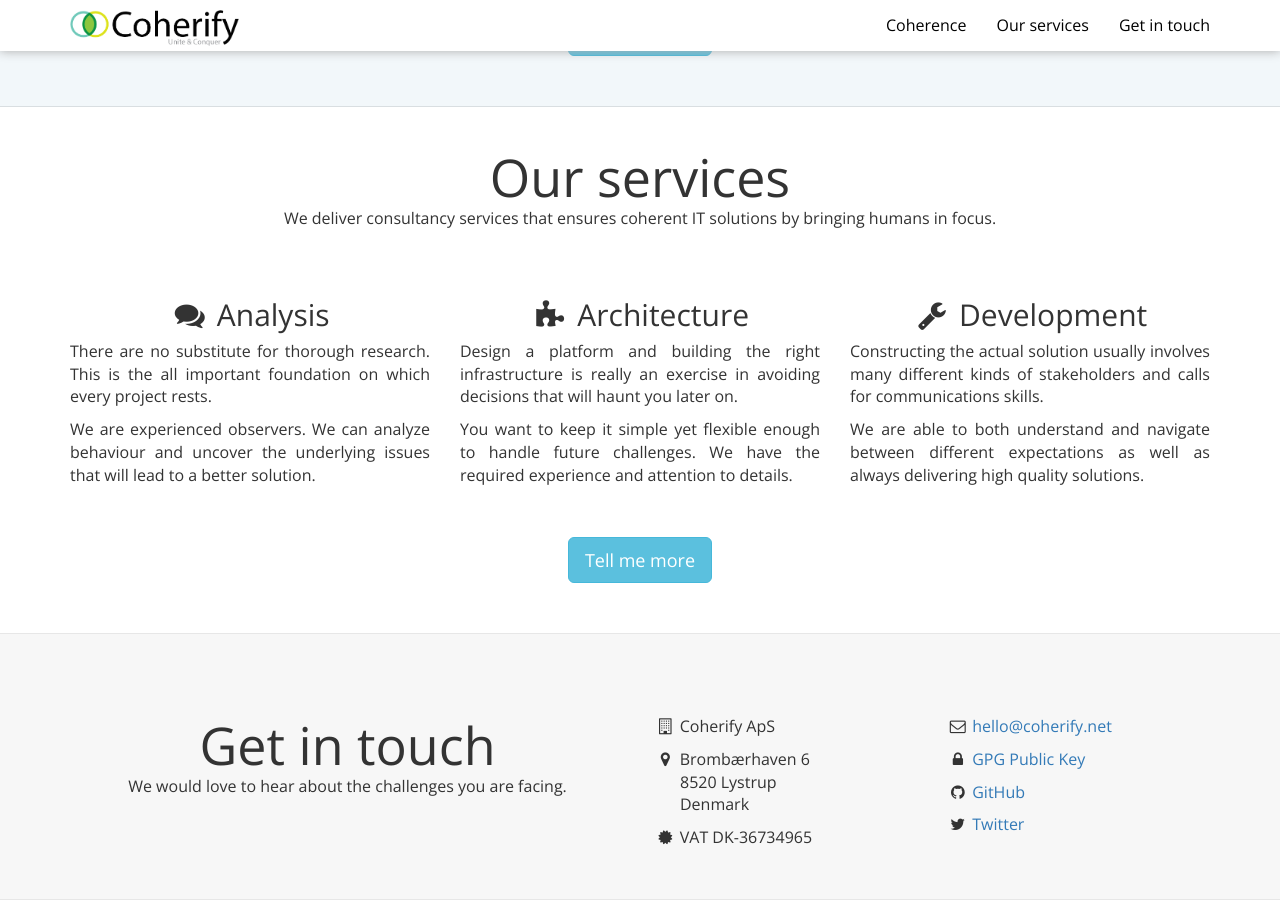
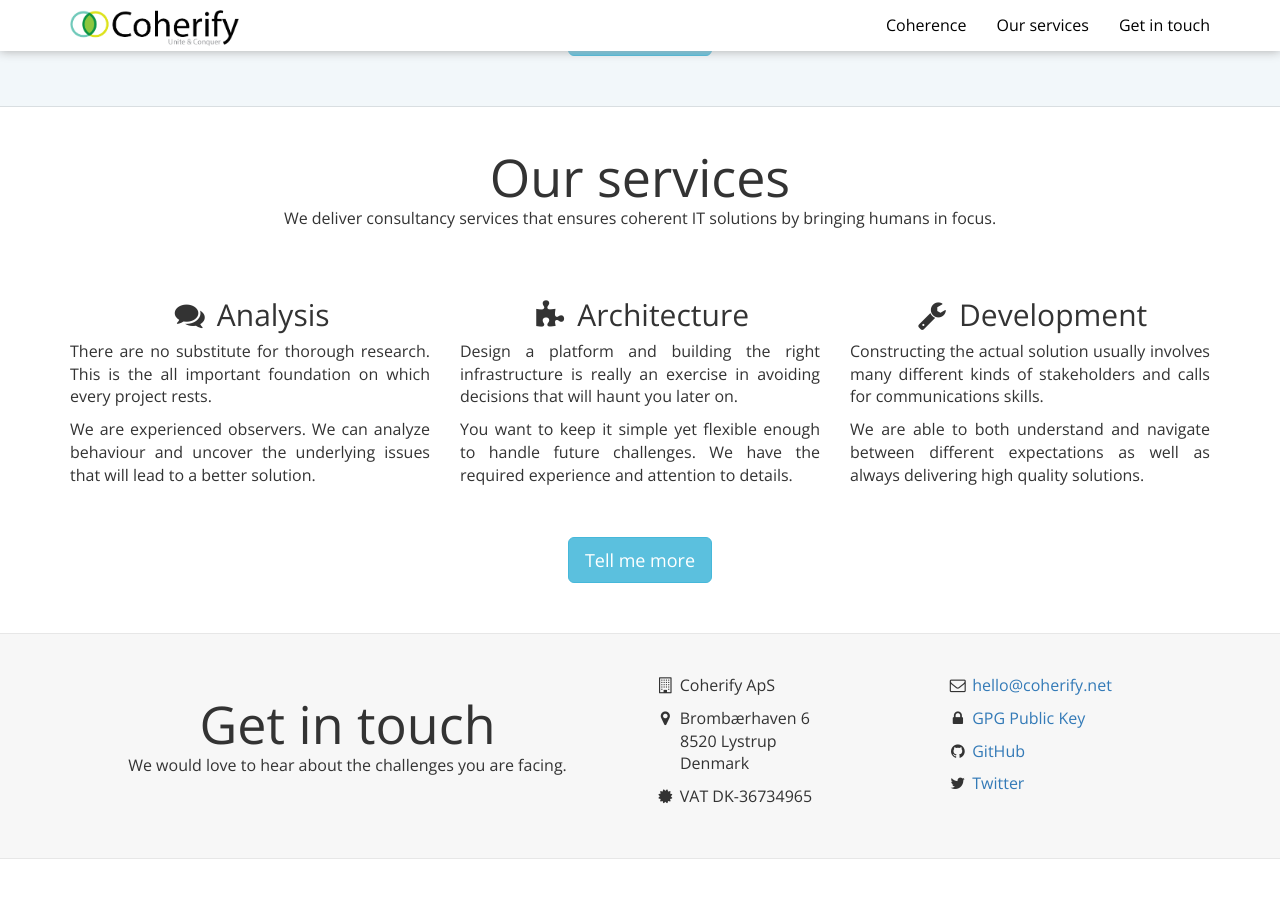
Before and after one commit to coherify/coherify.github.io, a Jekyll site: the page built from index.md, in a window 1280 px wide and 900 px high, scrolled down 889 px. Built offline with Jekyll 4.4.1, drawn with Linux system fonts in a browser that asks for light colours; nearby versions of some CDN libraries; after the commit the page ends 1748 px from its top, so only the background shows below that.

Commit message:
remove leftover elements + css tweaks

```diff
--- a/_includes/footer.html
+++ b/_includes/footer.html
@@ -1,12 +1,7 @@
 <div id="page-footer" class="owell-grey">
     <div class="container">
         <div class="row">
-            <div class="col-md-12">
-
-            </div>
-        </div>
-        <div class="row">
-            <div class="col-md-6 text-center">
+            <div class="col-md-6 text-center" style="padding: 20px 0;">
                 <h2 style="padding: 0; margin: 0">Get in touch</h2>
                 <p>We would love to hear about the challenges you are facing.</p>
             </div>
```
